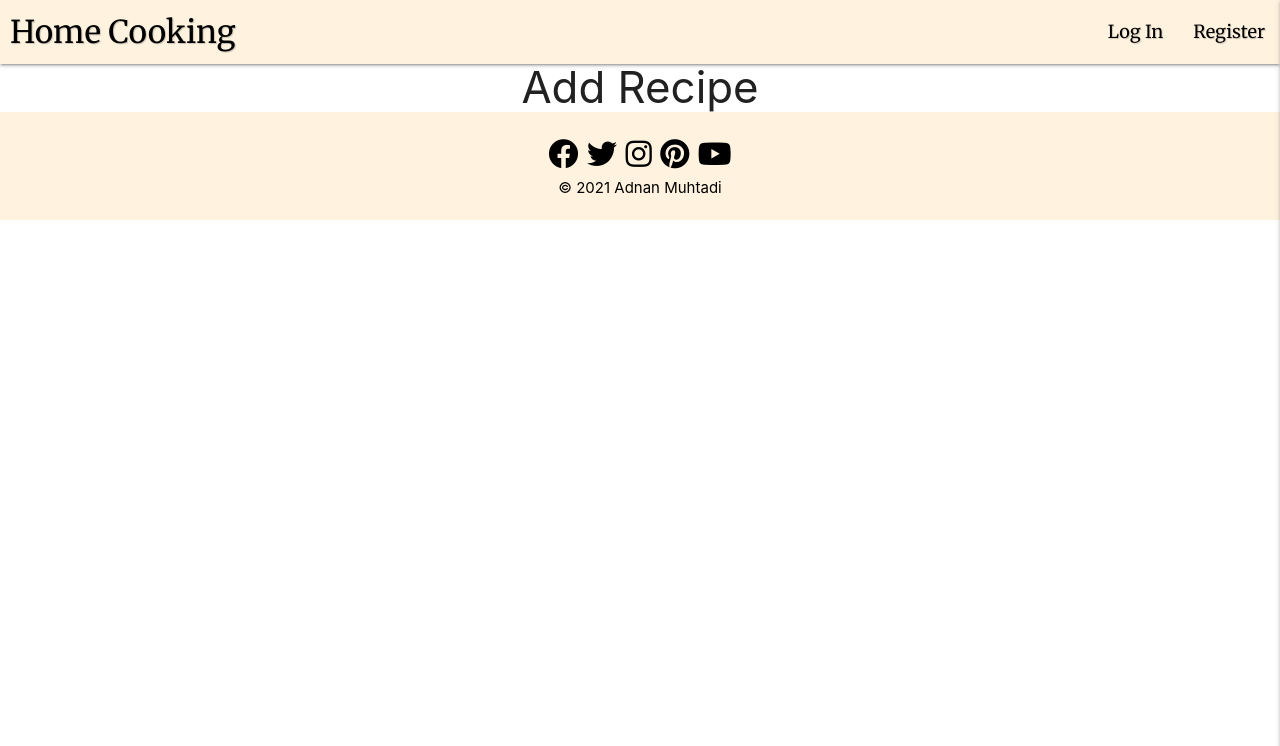
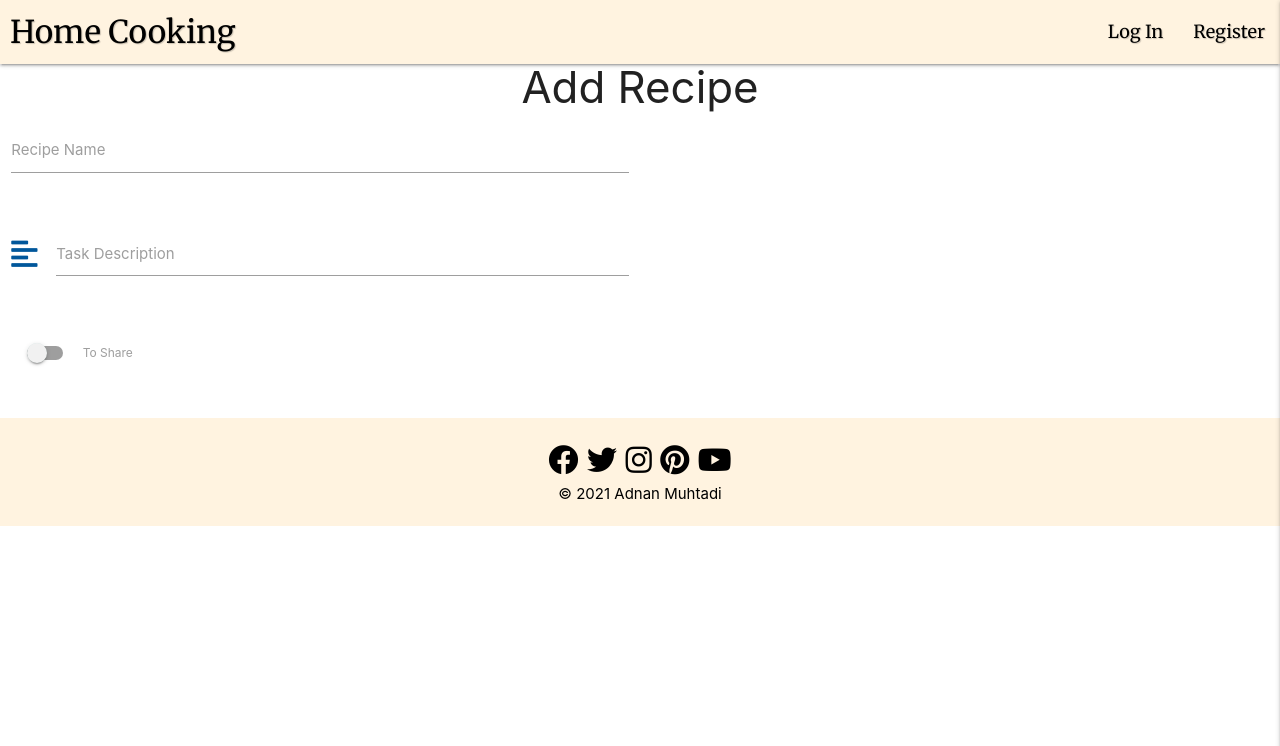
Before and after one commit to adnanmuhtadi/milestone-project-3, a Flask app: page /add_recipe in a window 1280 px wide. Shown: the top 746 px of the page. Run offline with Flask 2, Linux system fonts and the light colour scheme; some libraries are stand-ins or nearby versions.

Commit message:
Mod - Added text fields to add_recipes
Add test text fields to add_recipe.html

```diff
--- a/templates/add_recipe.html
+++ b/templates/add_recipe.html
@@ -3,5 +3,38 @@
 
     <h3 class="center-header">Add Recipe</h3>
 
+    <div class="row">
+        <form class="col s12" method="POST" action="">
+            <div class="row">
+                <div class="input-field col s6">
+                    <i class="light-blue-text text-darken-4"></i>
+                    <input id="recipe_name" name="recipe_name" minlength="5" maxlength="50"
+                        type="text" class="validate" required>
+                    <label for="recipe_name">Recipe Name</label>
+                </div>
+            </div>
+            <div class="row">
+                <div class="input-field col s6">
+                    <i class="fas fa-align-left prefix light-blue-text text-darken-4"></i>
+                    <textarea id="task_description" name="task_description" minlength="5"
+                        maxlength="200" class="materialize-textarea validate" required></textarea>
+                    <label for="task_description">Task Description</label>
+                </div>
+            </div>
+			<div class="row">
+				<div class="input-field col s12">
+					<div class="switch">
+                        <i class="light-blue-text text-darken-4"></i>
+						<label for="to_share">
+                            <input type="checkbox" id="to_share" name="to_share">
+                            <span class="lever"></span>
+                            To Share
+                        </label>
+					</div>
+				</div>
+			</div>
+        </form>
+    </div>
+
 
 {% endblock %}
```
